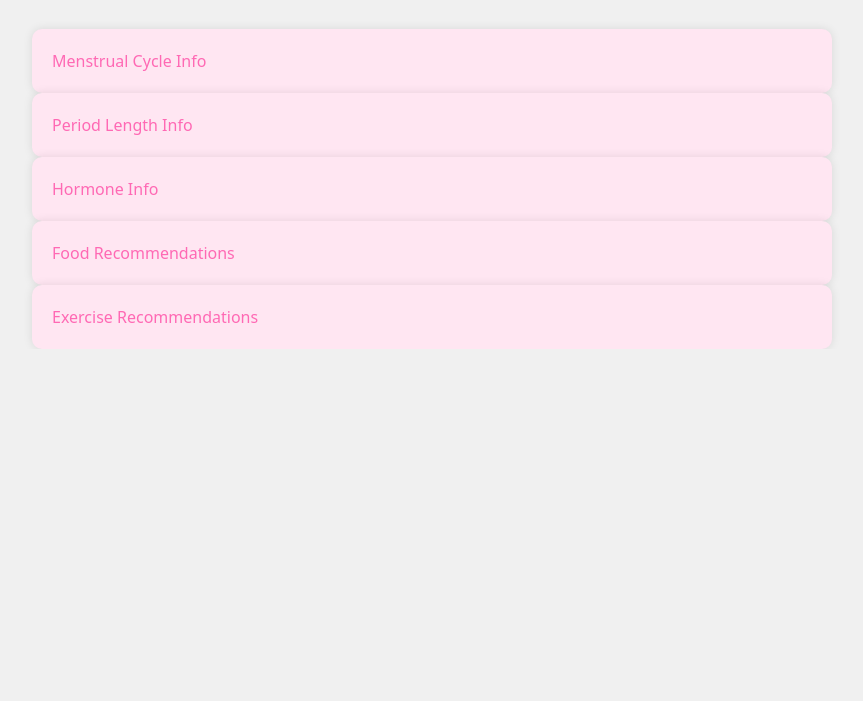
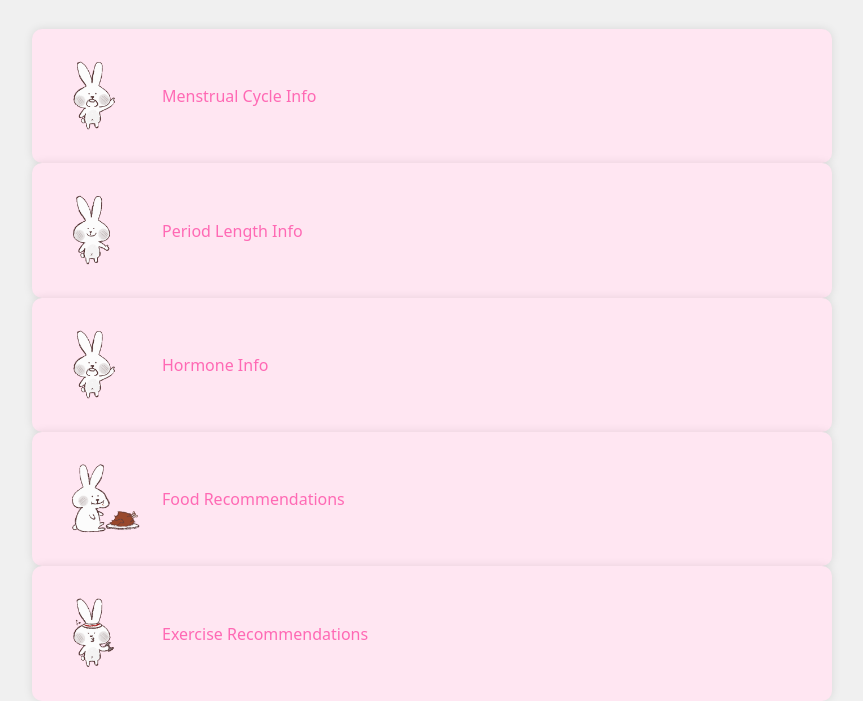
Before and after one commit to elainehua10/sync-her-up, a website: page interactive_calendar.html in a window 1280 px wide. Shown: the part 615-1316 px from the top of the page, without its empty margins (208-1071 px from the left). Before the commit the page ends 964 px from the top, so only its background shows below. Drawn offline with nearby package versions, Linux system fonts and the light colour scheme.

Commit message:
added ui

```diff
--- a/interactive_calendar.html
+++ b/interactive_calendar.html
@@ -142,24 +142,39 @@
             class="bg-pink-500 hover:bg-pink-700 text-white font-bold py-2 px-4 rounded ml-2">Clear</button>
     </div>
     <p id="error-message" class="error-message text-lg text-center p-4"></p>
+
     <div class="info-section" id="menstrual-cycle-info">
-        <h2>Menstrual Cycle Info</h2>
+        <h2 style="display: flex; align-items: center; gap: 10px">
+            <img src="images/point.png" alt="bunny pointing" style="width: 100px; height: auto;">
+            Menstrual Cycle Info
+        </h2>
         <p id="menstrual-cycle-info-text"></p>
     </div>
+
+
     <div class="info-section" id="period-length-info">
-        <h2>Period Length Info</h2>
+        <h2 style="display: flex; align-items: center; gap: 10px"></h2style>
+            <img src="images/up.png" alt="bunny smiling" style="width: 100px; height: auto;">
+            Period Length Info</h2>
         <p id="period-length-info-text"></p>
     </div>
+
     <div class="info-section" id="hormone-info">
-        <h2>Hormone Info</h2>
+        <h2 style="display: flex; align-items: center; gap: 10px">
+            <img src="images/point.png" alt="bunny pointing" style="width: 100px; height: auto;">
+            Hormone Info</h2>
         <p id="hormone-info-text"></p>
     </div>
     <div class="info-section" id="food-recommendations">
-        <h2>Food Recommendations</h2>
+        <h2 style="display: flex; align-items: center; gap: 10px">
+            <img src="images/food.png" alt="bunny eating" style="width: 100px; height: auto;">
+            Food Recommendations</h2>
         <p id="food-recommendations-text"></p>
     </div>
     <div class="info-section" id="exercise-recommendations">
-        <h2>Exercise Recommendations</h2>
+        <h2 style="display: flex; align-items: center; gap: 10px">
+            <img src="images/exercise.png" alt="bunny exercising" style="width: 100px; height: auto;">
+            Exercise Recommendations</h2>
         <p id="exercise-recommendations-text"></p>
     </div>
 
```
Also changed, not shown: groq_calendar.html (+1 -1 lines), main_menu.html (+1 -1 lines), images/exercise.png (added), images/food.png (added), images/point.png (added), images/up.png (added).
